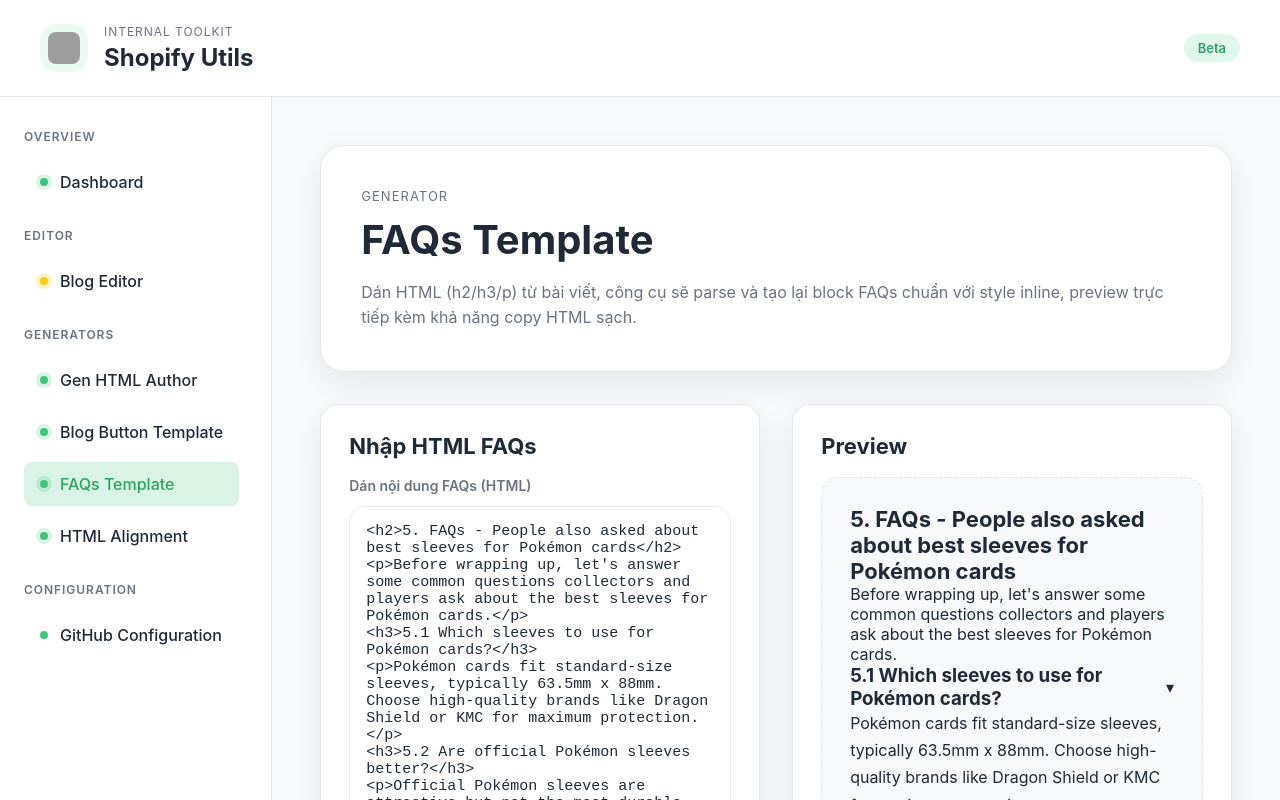
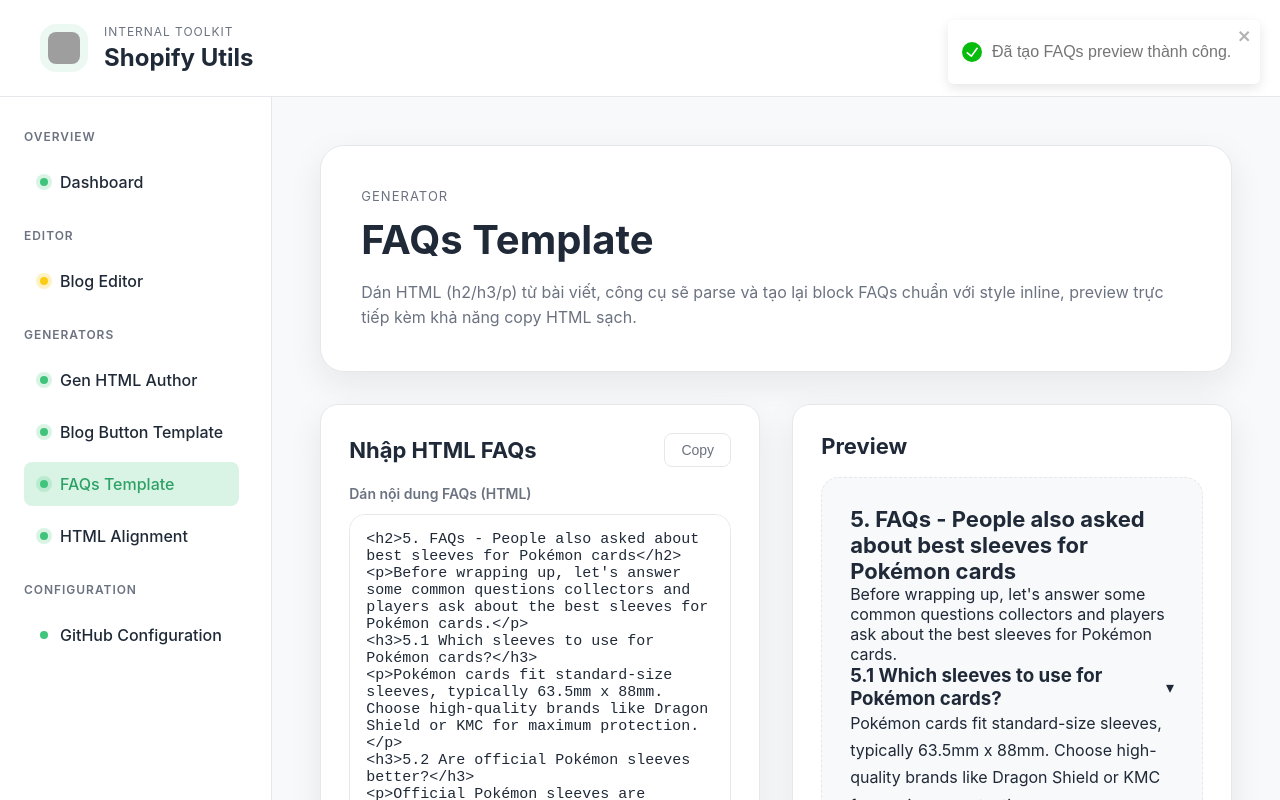
Before and after one commit to wwenrr/shopify-utils, a React (Create React App) app: page /faqs in a window 1280 px wide. Built offline with nearby package versions, Linux system fonts and the light colour scheme; grey boxes are pictures that could not be loaded.

Commit message:
style: enhance author and FAQs generators with improved UI components, copy functionality, and toast notifications

```diff
--- a/src/features/author-generator/hooks/index.js
+++ b/src/features/author-generator/hooks/index.js
@@ -1,4 +1,4 @@
-import { useEffect, useMemo, useState } from 'react';
+import { useMemo, useState } from 'react';
 import { toast } from 'react-toastify';
 import { getInitialState, getSampleState, buildTemplate, hasUserInput, AUTHOR_PRESETS } from '../utils';
 
@@ -49,14 +49,15 @@ export function useAuthorGenerator() {
   };
 
   const handleCopy = () => {
-    if (!hasContent) return;
+    if (!hasContent) {
+      toast.warning('Vui lòng điền thông tin vào form trước khi copy', {
+        position: 'top-right',
+        autoClose: 2000,
+      });
+      return;
+    }
     copyTemplateToClipboard();
   };
-
-  useEffect(() => {
-    if (!hasContent) return;
-    copyTemplateToClipboard();
-  }, [template]);
 
   return {
     formData,
--- a/src/features/author-generator/index.js
+++ b/src/features/author-generator/index.js
@@ -33,7 +33,14 @@ function AuthorGenerator() {
 
       <div className={styles.grid}>
         <article className={styles.card}>
-          <h3>Thông tin author</h3>
+          <div className={styles.cardHeader}>
+            <h3>Thông tin author</h3>
+            <div className={styles.headerActions}>
+              <button type="button" className={styles.copyButton} onClick={handleCopy}>
+                Copy
+              </button>
+            </div>
+          </div>
           <form className={styles.form}>
             <label className={styles.field}>
               <span>Nạp author có sẵn</span>
@@ -102,14 +109,7 @@ function AuthorGenerator() {
         </article>
 
         <article className={styles.card}>
-          <div className={styles.previewHeader}>
-            <h3>Preview</h3>
-            <div className={styles.previewActions}>
-              <button type="button" className={styles.copyButton} onClick={handleCopy}>
-                Copy HTML
-              </button>
-            </div>
-          </div>
+          <h3>Preview</h3>
           <div className={styles.preview}>
             {hasContent ? (
               <div dangerouslySetInnerHTML={{ __html: template }} />
@@ -128,7 +128,17 @@ function AuthorGenerator() {
         </div>
         <pre className={styles.code}>{template}</pre>
       </article>
-      <ToastContainer />
+      <ToastContainer
+        position="top-right"
+        autoClose={2000}
+        hideProgressBar
+        closeOnClick
+        pauseOnFocusLoss={false}
+        draggable={false}
+        pauseOnHover={false}
+        newestOnTop={false}
+        theme="light"
+      />
     </section>
   );
 }
--- a/src/features/author-generator/index.module.css
+++ b/src/features/author-generator/index.module.css
@@ -47,9 +47,23 @@
 }
 
 .card h3 {
-  margin: 0 0 20px;
+  margin: 0;
   font-size: 20px;
   color: #1f2937;
+}
+
+.cardHeader {
+  display: flex;
+  align-items: center;
+  justify-content: space-between;
+  gap: 16px;
+  margin-bottom: 20px;
+}
+
+.headerActions {
+  display: flex;
+  align-items: center;
+  gap: 12px;
 }
 
 .form {
@@ -191,37 +205,24 @@
 }
 
 .copyButton {
-  border: none;
+  border: 1px solid #e5e7eb;
   border-radius: 8px;
-  padding: 12px 24px;
-  font-size: 15px;
-  font-weight: 600;
+  padding: 8px 16px;
+  background-color: transparent;
+  color: #6b7280;
+  font-weight: 500;
+  font-size: 14px;
   cursor: pointer;
-  color: #ffffff;
-  background-color: #40c57c;
-  transition: background-color 0.2s ease, transform 0.1s ease;
+  transition: border-color 0.2s ease, color 0.2s ease, background-color 0.2s ease;
+  position: relative;
 }
 
 .copyButton:hover {
-  background-color: #2ea266;
+  border-color: #40c57c;
+  color: #40c57c;
+  background-color: rgba(64, 197, 124, 0.05);
 }
 
-.copyButton:active {
-  transform: translateY(1px);
-}
-
-.previewHeader {
-  display: flex;
-  align-items: center;
-  justify-content: space-between;
-  margin-bottom: 12px;
-}
-
-.previewActions {
-  display: flex;
-  align-items: center;
-  gap: 12px;
-}
 
 @media (max-width: 720px) {
   .header {
--- a/src/features/faqs-generator/hooks/index.js
+++ b/src/features/faqs-generator/hooks/index.js
@@ -1,4 +1,5 @@
-import { useEffect, useRef, useState } from 'react';
+import { useEffect, useState } from 'react';
+import { toast } from 'react-toastify';
 import {
   SAMPLE_HTML,
   normalizeInput,
@@ -12,42 +13,42 @@ export function useFaqsGenerator() {
   const [input, setInput] = useState('');
   const [outputHtml, setOutputHtml] = useState('');
   const [previewHtml, setPreviewHtml] = useState('');
-  const [inlineAlert, setInlineAlert] = useState({ message: '', type: 'error', visible: false });
   const [lastFaqData, setLastFaqData] = useState(null);
-  const alertTimeoutRef = useRef(null);
-
-  const showAlert = (message, type = 'error') => {
-    setInlineAlert({ message, type, visible: true });
-    if (alertTimeoutRef.current) {
-      clearTimeout(alertTimeoutRef.current);
-    }
-    alertTimeoutRef.current = setTimeout(() => {
-      setInlineAlert((previous) => ({ ...previous, visible: false }));
-    }, 2800);
-  };
 
   const handleScan = (rawInput) => {
     const raw = rawInput.trim();
     if (!raw) {
-      showAlert('Vui lòng nhập HTML FAQs trước khi scan.');
+      toast.warning('Vui lòng nhập HTML FAQs trước khi scan.', {
+        position: 'top-right',
+        autoClose: 2000,
+      });
       return;
     }
 
     const normalized = normalizeInput(raw);
     if (!isLikelyHtml(normalized)) {
-      showAlert('Nội dung phải là HTML hợp lệ (có thẻ).');
+      toast.error('Nội dung phải là HTML hợp lệ (có thẻ).', {
+        position: 'top-right',
+        autoClose: 2000,
+      });
       return;
     }
 
     const doc = parseHtml(normalized);
     if (!doc) {
-      showAlert('Không thể đọc HTML. Vui lòng kiểm tra lại.');
+      toast.error('Không thể đọc HTML. Vui lòng kiểm tra lại.', {
+        position: 'top-right',
+        autoClose: 2000,
+      });
       return;
     }
 
     const faqData = extractFaqData(doc);
     if (!faqData || faqData.questions.length === 0) {
-      showAlert('Không tìm thấy thẻ h3 cho câu hỏi. Vui lòng kiểm tra HTML.');
+      toast.error('Không tìm thấy thẻ h3 cho câu hỏi. Vui lòng kiểm tra HTML.', {
+        position: 'top-right',
+        autoClose: 2000,
+      });
       return;
     }
 
@@ -55,13 +56,19 @@ export function useFaqsGenerator() {
     setLastFaqData(faqData);
     setPreviewHtml(html);
     setOutputHtml(html);
-    showAlert('Đã tạo FAQs preview thành công.', 'success');
+    toast.success('Đã tạo FAQs preview thành công.', {
+      position: 'top-right',
+      autoClose: 2000,
+    });
   };
 
   const handleLoadSample = () => {
     setInput(SAMPLE_HTML);
     handleScan(SAMPLE_HTML);
-    showAlert('Đã load sample FAQs.', 'success');
+    toast.success('Đã load sample FAQs.', {
+      position: 'top-right',
+      autoClose: 2000,
+    });
   };
 
   const handleClearInput = () => {
@@ -69,12 +76,18 @@ export function useFaqsGenerator() {
     setPreviewHtml('');
     setOutputHtml('');
     setLastFaqData(null);
-    showAlert('Đã xóa nội dung.', 'success');
+    toast.success('Đã xóa nội dung.', {
+      position: 'top-right',
+      autoClose: 2000,
+    });
   };
 
   const handleCopyHtml = async () => {
     if (!outputHtml.trim()) {
-      showAlert('Chưa có HTML để copy.');
+      toast.warning('Chưa có HTML để copy.', {
+        position: 'top-right',
+        autoClose: 2000,
+      });
       return;
     }
 
@@ -89,10 +102,16 @@ export function useFaqsGenerator() {
       } else {
         await navigator.clipboard.writeText(htmlString);
       }
-      showAlert('Đã copy FAQs HTML.', 'success');
+      toast.success('Đã copy FAQs HTML.', {
+        position: 'top-right',
+        autoClose: 2000,
+      });
     } catch (error) {
       console.error(error);
-      showAlert('Không thể copy. Vui lòng thử lại.');
+      toast.error('Không thể copy. Vui lòng thử lại.', {
+        position: 'top-right',
+        autoClose: 2000,
+      });
     }
   };
 
@@ -122,7 +141,6 @@ export function useFaqsGenerator() {
     input,
     outputHtml,
     previewHtml,
-    inlineAlert,
     handleInputChange,
     handlePaste,
     handleScanClick,
--- a/src/features/faqs-generator/index.js
+++ b/src/features/faqs-generator/index.js
@@ -1,3 +1,5 @@
+import { ToastContainer } from 'react-toastify';
+import 'react-toastify/dist/ReactToastify.css';
 import { useFaqsGenerator } from './hooks';
 import styles from './index.module.css';
 
@@ -6,7 +8,6 @@ function FaqsGenerator() {
     input,
     outputHtml,
     previewHtml,
-    inlineAlert,
     handleInputChange,
     handlePaste,
     handleScanClick,
@@ -28,7 +29,14 @@ function FaqsGenerator() {
 
       <div className={styles.grid}>
         <article className={styles.card}>
-          <h2>Nhập HTML FAQs</h2>
+          <div className={styles.cardHeader}>
+            <h2>Nhập HTML FAQs</h2>
+            <div className={styles.headerActions}>
+              <button type="button" className={styles.copyButton} onClick={handleCopyHtml}>
+                Copy
+              </button>
+            </div>
+          </div>
           <label className={styles.field}>
             <span>Dán nội dung FAQs (HTML)</span>
             <textarea
@@ -65,24 +73,21 @@ function FaqsGenerator() {
       </div>
 
       <article className={`${styles.card} ${styles.fullWidth}`}>
-        <div className={styles.outputHeader}>
-          <h2>Output HTML</h2>
-          <button type="button" className={styles.primary} onClick={handleCopyHtml}>
-            Copy HTML
-          </button>
-        </div>
+        <h2>Output HTML</h2>
         <pre className={styles.output}>{outputHtml}</pre>
       </article>
 
-      <div
-        className={`${styles.inlineAlert} ${
-          inlineAlert.visible ? styles.visible : ''
-        } ${inlineAlert.type === 'success' ? styles.success : styles.error}`}
-        role="status"
-        aria-live="polite"
-      >
-        {inlineAlert.message}
-      </div>
+      <ToastContainer
+        position="top-right"
+        autoClose={2000}
+        hideProgressBar
+        closeOnClick
+        pauseOnFocusLoss={false}
+        draggable={false}
+        pauseOnHover={false}
+        newestOnTop={false}
+        theme="light"
+      />
     </div>
   );
 }
--- a/src/features/faqs-generator/index.module.css
+++ b/src/features/faqs-generator/index.module.css
@@ -63,6 +63,20 @@
   margin: 0;
   font-size: 22px;
   color: var(--text);
+}
+
+.cardHeader {
+  display: flex;
+  align-items: center;
+  justify-content: space-between;
+  gap: 16px;
+  margin-bottom: 0;
+}
+
+.headerActions {
+  display: flex;
+  align-items: center;
+  gap: 12px;
 }
 
 .field {
@@ -172,11 +186,23 @@
   grid-column: 1 / -1;
 }
 
-.outputHeader {
-  display: flex;
-  align-items: center;
-  justify-content: space-between;
-  gap: 16px;
+.copyButton {
+  border: 1px solid var(--card-border);
+  border-radius: 8px;
+  padding: 8px 16px;
+  background-color: transparent;
+  color: var(--muted);
+  font-weight: 500;
+  font-size: 14px;
+  cursor: pointer;
+  transition: border-color 0.2s ease, color 0.2s ease, background-color 0.2s ease;
+  position: relative;
+}
+
+.copyButton:hover {
+  border-color: var(--accent);
+  color: var(--accent);
+  background-color: rgba(64, 197, 124, 0.05);
 }
 
 .output {
@@ -195,33 +221,6 @@
   overflow-y: auto;
 }
 
-.inlineAlert {
-  position: fixed;
-  bottom: 24px;
-  right: 24px;
-  padding: 16px 22px;
-  border-radius: 14px;
-  font-weight: 600;
-  color: #fff;
-  box-shadow: 0 15px 40px rgba(0, 0, 0, 0.15);
-  opacity: 0;
-  transform: translateY(8px);
-  transition: opacity 0.2s ease, transform 0.2s ease;
-  pointer-events: none;
-}
-
-.inlineAlert.visible {
-  opacity: 1;
-  transform: translateY(0);
-}
-
-.inlineAlert.success {
-  background-color: #10b981;
-}
-
-.inlineAlert.error {
-  background-color: #ef4444;
-}
 
 @media (max-width: 720px) {
   .header {
```
